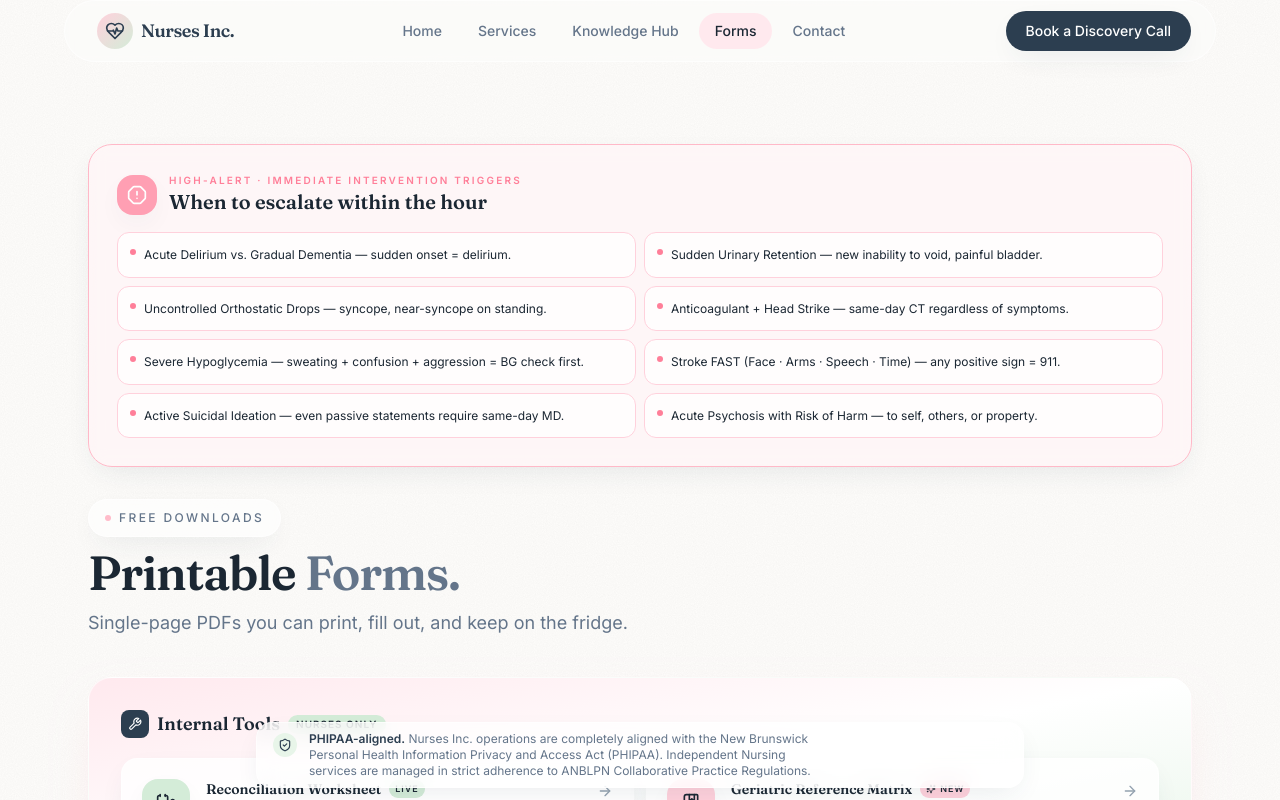
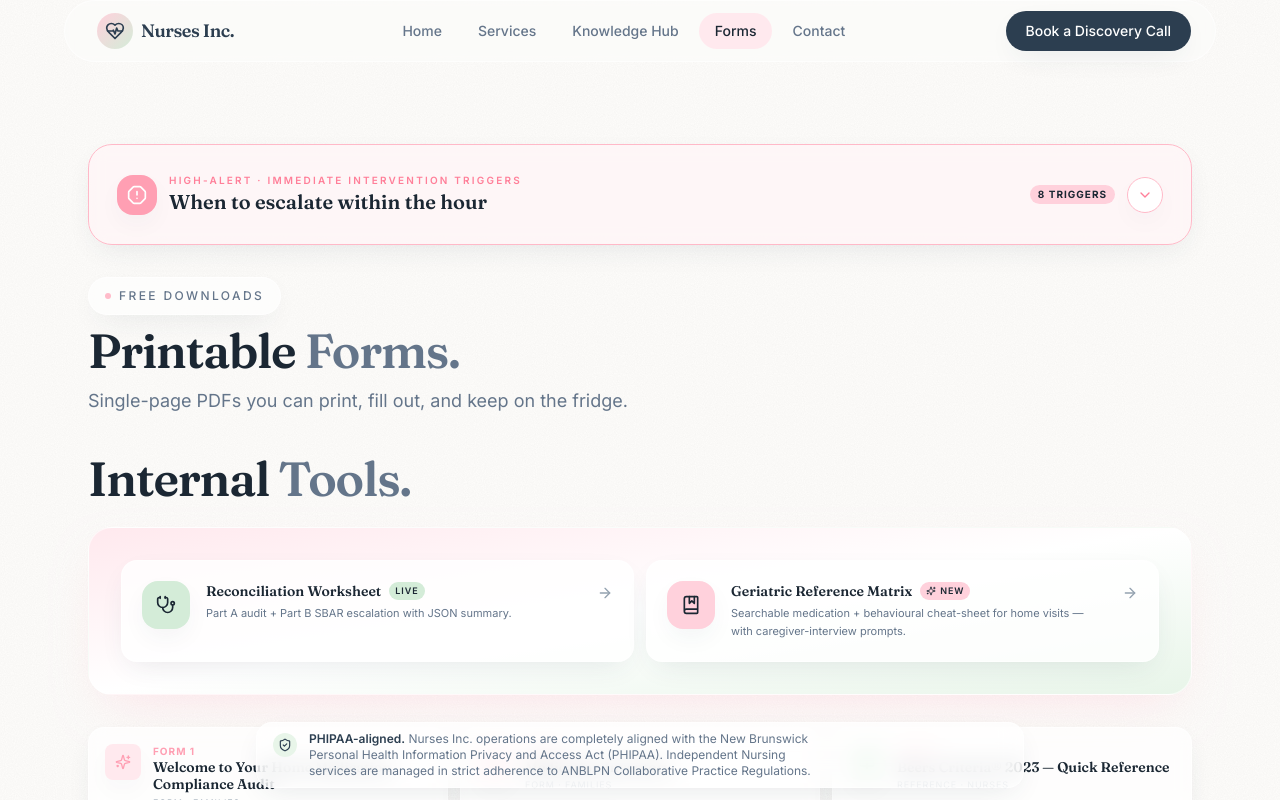
Before and after one commit to hamaouic/nursesinc, a React (Vite) app: page /forms in a window 1280 px wide. Shown: the top 800 px of the page. Built offline with nearby package versions, Linux system fonts and the light colour scheme.

Commit message:
Make HighAlertTriggers panel collapsible (collapsed by default, expand on header click)

```diff
--- a/src/components/HighAlertTriggers.tsx
+++ b/src/components/HighAlertTriggers.tsx
@@ -1,20 +1,45 @@
-import { motion } from 'framer-motion';
-import { AlertOctagon } from 'lucide-react';
+import { useState } from 'react';
+import { motion, AnimatePresence } from 'framer-motion';
+import { AlertOctagon, ChevronDown } from 'lucide-react';
+import { cn } from '@/lib/utils';
+
+const TRIGGERS = [
+  'Acute Delirium vs. Gradual Dementia — sudden onset = delirium.',
+  'Sudden Urinary Retention — new inability to void, painful bladder.',
+  'Uncontrolled Orthostatic Drops — syncope, near-syncope on standing.',
+  'Anticoagulant + Head Strike — same-day CT regardless of symptoms.',
+  'Severe Hypoglycemia — sweating + confusion + aggression = BG check first.',
+  'Stroke FAST (Face · Arms · Speech · Time) — any positive sign = 911.',
+  'Active Suicidal Ideation — even passive statements require same-day MD.',
+  'Acute Psychosis with Risk of Harm — to self, others, or property.',
+];
 
 export default function HighAlertTriggers() {
+  const [open, setOpen] = useState(false);
+
   return (
     <motion.div
       initial={{ opacity: 0, y: 12 }}
       whileInView={{ opacity: 1, y: 0 }}
       viewport={{ once: true }}
       transition={{ duration: 0.5 }}
-      className="overflow-hidden rounded-3xl border border-blush-300 bg-blush-50/70 p-6 shadow-soft backdrop-blur md:p-7"
+      className="overflow-hidden rounded-3xl border border-blush-300 bg-blush-50/70 shadow-soft backdrop-blur"
     >
-      <div className="flex items-center gap-3">
+      {/* Header — clickable to toggle */}
+      <button
+        type="button"
+        onClick={() => setOpen((v) => !v)}
+        aria-expanded={open}
+        aria-controls="high-alert-triggers-list"
+        className={cn(
+          'flex w-full items-center gap-3 p-6 text-left transition-colors md:p-7',
+          'hover:bg-blush-50/40',
+        )}
+      >
         <span className="grid h-10 w-10 shrink-0 place-items-center rounded-2xl bg-blush-400 text-white shadow-soft">
           <AlertOctagon className="h-5 w-5" />
         </span>
-        <div>
+        <div className="min-w-0 flex-1">
           <div className="text-[10px] font-semibold uppercase tracking-[0.22em] text-blush-500">
             High-Alert · Immediate Intervention Triggers
           </div>
@@ -22,28 +47,49 @@ export default function HighAlertTriggers() {
             When to escalate within the hour
           </h2>
         </div>
-      </div>
+        <div className="flex shrink-0 items-center gap-3">
+          {!open && (
+            <span className="rounded-full bg-blush-200 px-2 py-0.5 text-[10px] font-bold uppercase tracking-widest text-ink-700">
+              {TRIGGERS.length} triggers
+            </span>
+          )}
+          <span
+            className={cn(
+              'grid h-9 w-9 place-items-center rounded-full border border-blush-300 bg-white text-blush-500 shadow-soft transition-transform duration-300',
+              open && 'rotate-180',
+            )}
+          >
+            <ChevronDown className="h-4 w-4" />
+          </span>
+        </div>
+      </button>
 
-      <ul className="mt-4 grid gap-2 sm:grid-cols-2">
-        {[
-          'Acute Delirium vs. Gradual Dementia — sudden onset = delirium.',
-          'Sudden Urinary Retention — new inability to void, painful bladder.',
-          'Uncontrolled Orthostatic Drops — syncope, near-syncope on standing.',
-          'Anticoagulant + Head Strike — same-day CT regardless of symptoms.',
-          'Severe Hypoglycemia — sweating + confusion + aggression = BG check first.',
-          'Stroke FAST (Face · Arms · Speech · Time) — any positive sign = 911.',
-          'Active Suicidal Ideation — even passive statements require same-day MD.',
-          'Acute Psychosis with Risk of Harm — to self, others, or property.',
-        ].map((line) => (
-          <li
-            key={line}
-            className="flex items-start gap-2 rounded-xl border border-blush-200 bg-white/70 p-3 text-[12px] leading-relaxed text-ink-700"
+      {/* Collapsible body */}
+      <AnimatePresence initial={false}>
+        {open && (
+          <motion.div
+            id="high-alert-triggers-list"
+            key="content"
+            initial={{ height: 0, opacity: 0 }}
+            animate={{ height: 'auto', opacity: 1 }}
+            exit={{ height: 0, opacity: 0 }}
+            transition={{ duration: 0.3, ease: [0.2, 0.8, 0.2, 1] }}
+            className="overflow-hidden"
           >
-            <span className="mt-1 inline-block h-1.5 w-1.5 shrink-0 rounded-full bg-blush-500" />
-            {line}
-          </li>
-        ))}
-      </ul>
+            <ul className="grid gap-2 px-6 pb-6 sm:grid-cols-2 md:px-7 md:pb-7">
+              {TRIGGERS.map((line) => (
+                <li
+                  key={line}
+                  className="flex items-start gap-2 rounded-xl border border-blush-200 bg-white/70 p-3 text-[12px] leading-relaxed text-ink-700"
+                >
+                  <span className="mt-1 inline-block h-1.5 w-1.5 shrink-0 rounded-full bg-blush-500" />
+                  {line}
+                </li>
+              ))}
+            </ul>
+          </motion.div>
+        )}
+      </AnimatePresence>
     </motion.div>
   );
 }
--- a/src/pages/Forms.tsx
+++ b/src/pages/Forms.tsx
@@ -5,7 +5,6 @@ import {
   BookMarked,
   ArrowRight,
   Sparkles,
-  Wrench,
 } from 'lucide-react';
 import Section from '@/components/Section';
 import MedFormsBoard from '@/components/MedFormsBoard';
@@ -33,7 +32,12 @@ export default function Forms() {
         }
         description="Single-page PDFs you can print, fill out, and keep on the fridge."
       >
-        {/* Internal Tools showcase — sits above the printable grid */}
+        {/* Internal Tools — heading sits above the showcase box */}
+        <h3 className="mb-6 font-display text-3xl font-semibold tracking-tight text-ink-700 sm:text-4xl md:text-5xl">
+          Internal{' '}
+          <span className="text-ink-400">Tools.</span>
+        </h3>
+
         <motion.div
           initial={{ opacity: 0, y: 16 }}
           whileInView={{ opacity: 1, y: 0 }}
@@ -41,17 +45,6 @@ export default function Forms() {
           transition={{ duration: 0.5, ease: [0.2, 0.8, 0.2, 1] }}
           className="mb-8 overflow-hidden rounded-3xl border border-white/60 bg-gradient-to-br from-blush-100 via-white to-mint-100 p-6 shadow-glow backdrop-blur md:p-8"
         >
-          <div className="mb-5 flex items-center gap-2">
-            <span className="grid h-7 w-7 place-items-center rounded-lg bg-ink-500 text-white">
-              <Wrench className="h-3.5 w-3.5" />
-            </span>
-            <h3 className="font-display text-lg font-semibold text-ink-700">
-              Internal Tools
-            </h3>
-            <span className="rounded-full bg-mint-200 px-2 py-0.5 text-[10px] font-semibold uppercase tracking-widest text-ink-700">
-              Nurses Only
-            </span>
-          </div>
 
           <div className="grid gap-3 sm:grid-cols-2">
             <Link
```
